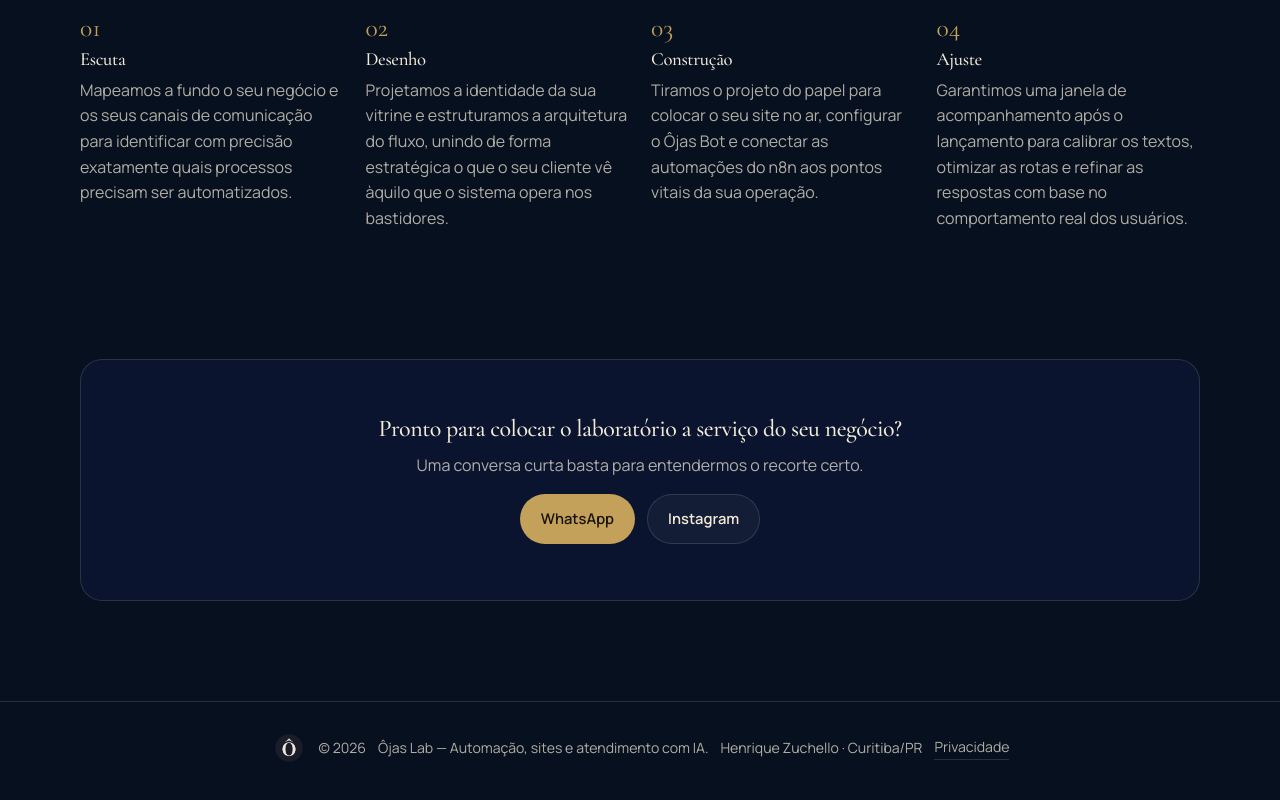
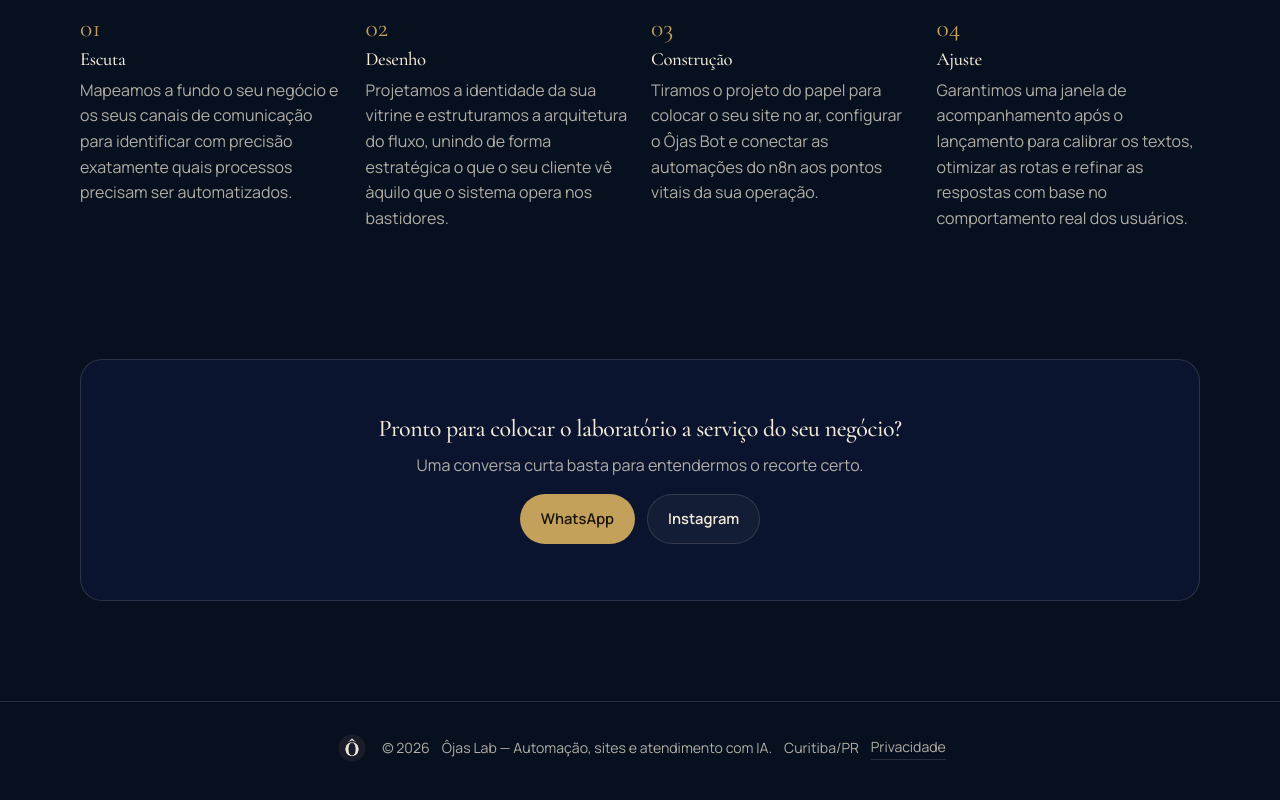
Before and after one commit to Hzuchello/ojas-lab, a plain HTML site: page index.html in a window 1280 px wide. Shown: the part 3156-3956 px from the top of the page. Drawn offline with nearby package versions, Linux system fonts and the light colour scheme.

Commit message:
Remove name from footer and keep location

```diff
--- a/index.html
+++ b/index.html
@@ -277,7 +277,7 @@
     </a>
     <span>© 2026</span>
     <span>Ôjas Lab — Automação, sites e atendimento com IA.</span>
-    <span>Henrique Zuchello · Curitiba/PR</span>
+    <span>Curitiba/PR</span>
     <a class="foot__legal" href="privacidade.html">Privacidade</a>
   </p>
 </footer>
```
